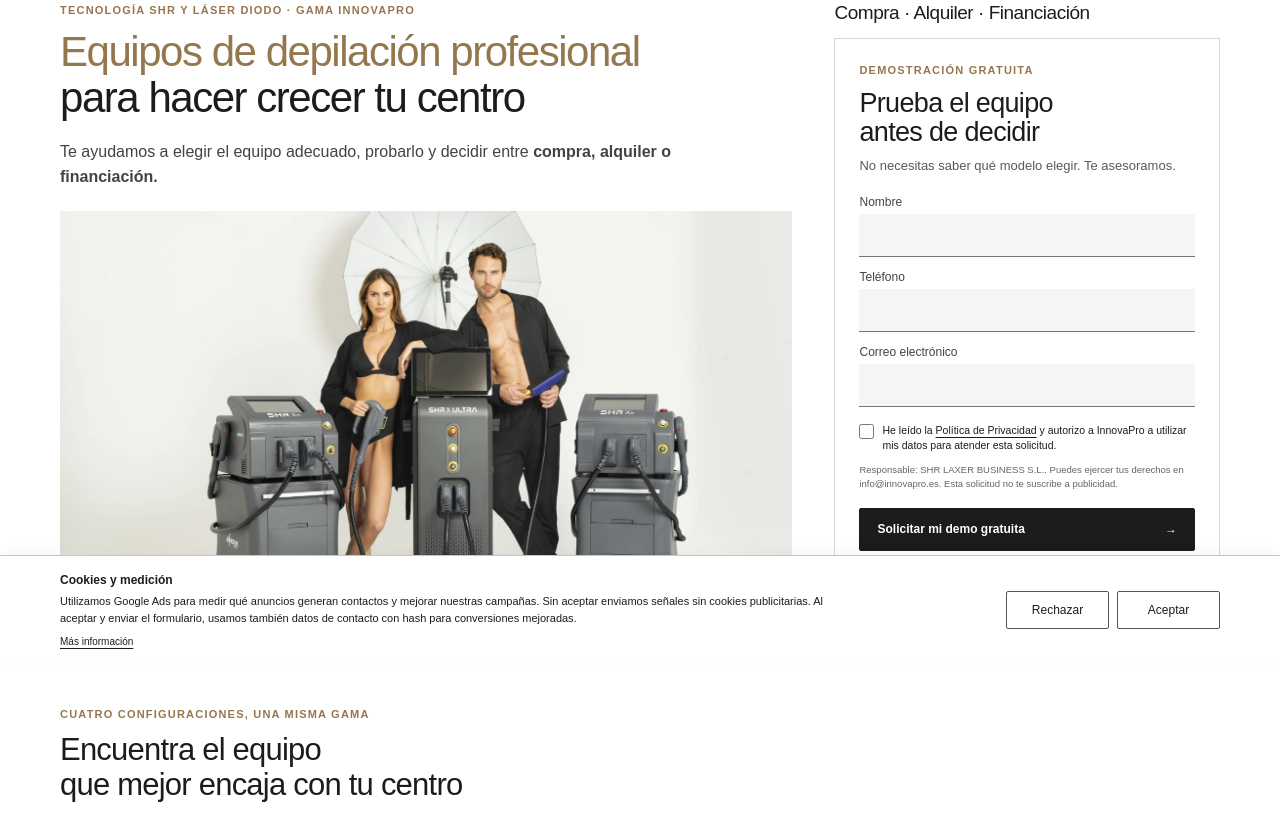
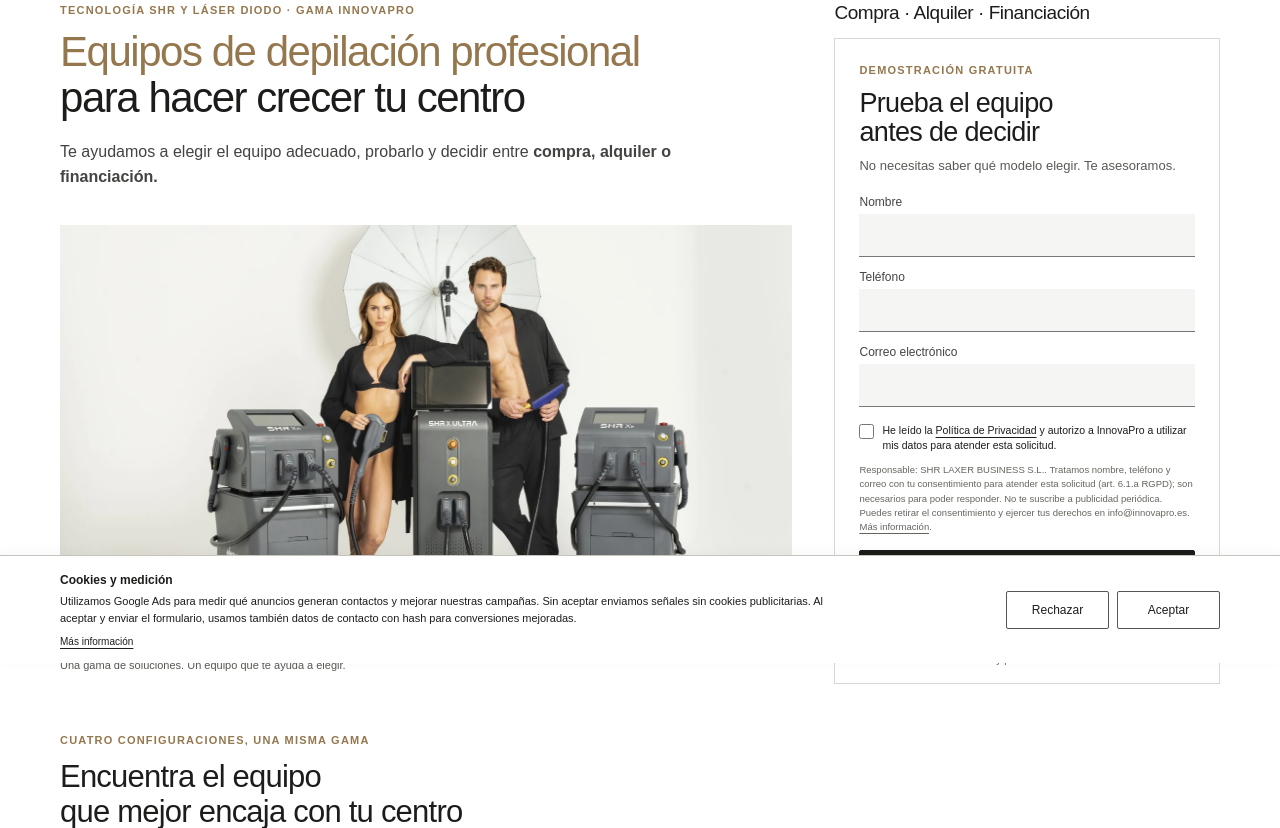
Before and after one commit to grockord69/Sem-Landings, a PHP site: page / in a window 1280 px wide. Shown: the part 137-965 px from the top of the page. Run offline with PHP 8.4, Linux system fonts and the light colour scheme.

Commit message:
fix(innovapro): complete first-layer form privacy notice

```diff
--- a/clients/innovapro/index.php
+++ b/clients/innovapro/index.php
@@ -17,7 +17,7 @@ site_header();
     <label class="field" for="phone">Teléfono<input id="phone" name="phone" type="tel" autocomplete="tel" inputmode="tel" maxlength="40" required aria-describedby="error-phone"><span class="field-error" id="error-phone"></span></label>
     <label class="field" for="email">Correo electrónico<input id="email" name="email" type="email" autocomplete="email" maxlength="254" required aria-describedby="error-email"><span class="field-error" id="error-email"></span></label>
     <div class="privacy-check"><input id="privacy" type="checkbox" name="privacy" value="1" required aria-describedby="error-privacy"><label for="privacy">He leído la <a href="/privacidad.php" target="_blank" rel="noopener noreferrer">Política de Privacidad</a> y autorizo a InnovaPro a utilizar mis datos para atender esta solicitud.</label></div><span class="field-error" id="error-privacy"></span>
-    <p class="form-legal">Responsable: <?=esc(cfg('legal.company'))?>. Puedes ejercer tus derechos en <?=esc(cfg('legal.privacy_email'))?>. Esta solicitud no te suscribe a publicidad.</p>
+    <p class="form-legal">Responsable: <?=esc(cfg('legal.company'))?>. Tratamos nombre, teléfono y correo con tu consentimiento para atender esta solicitud (art. 6.1.a RGPD); son necesarios para poder responder. No te suscribe a publicidad periódica. Puedes retirar el consentimiento y ejercer tus derechos en <?=esc(cfg('legal.privacy_email'))?>. <a href="/privacidad.php" target="_blank" rel="noopener noreferrer">Más información</a>.</p>
     <button class="button button-primary form-submit" type="submit">Solicitar mi demo gratuita <span aria-hidden="true">→</span></button>
     <p id="form-status" class="form-status" role="status" aria-live="polite" tabindex="-1"></p>
     <noscript><p>También puedes llamar al <?=esc(cfg('contact.phone_display'))?>. El formulario funciona sin JavaScript y mostrará la confirmación del servidor.</p></noscript>
```
